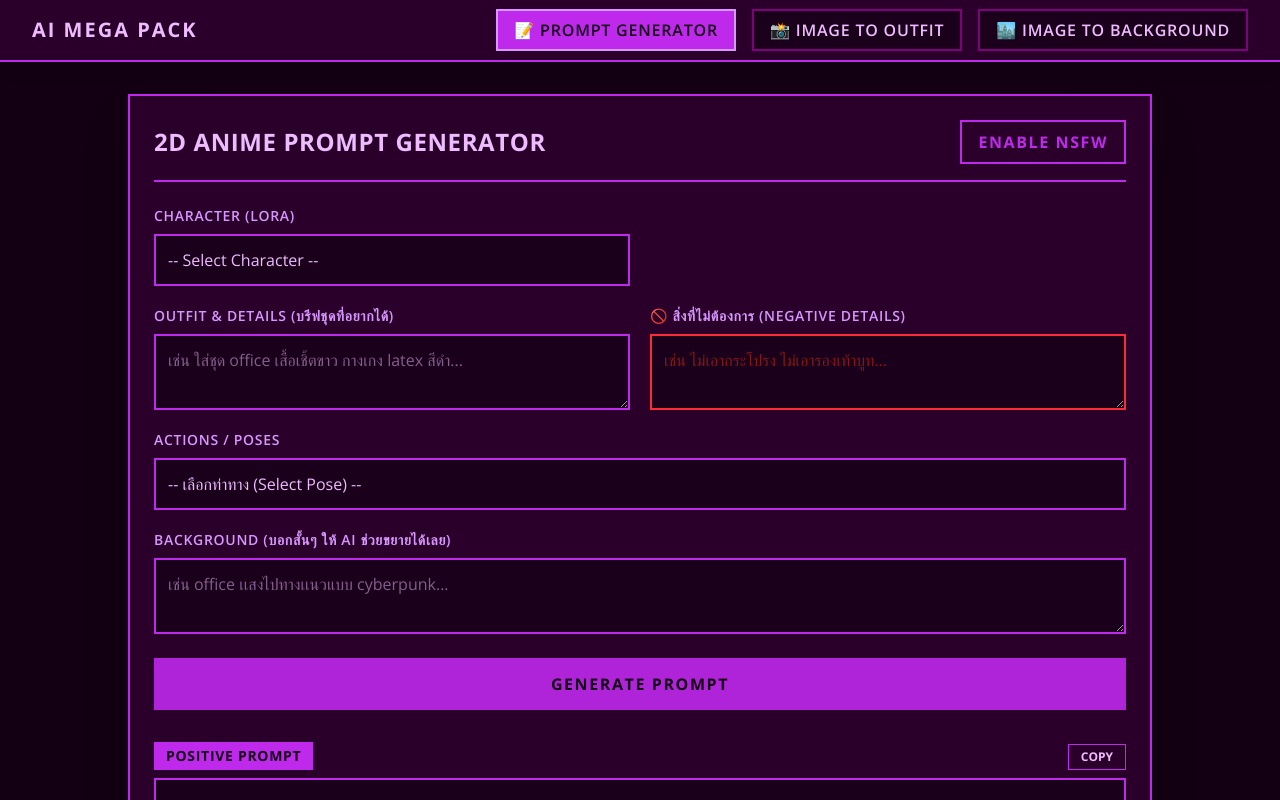
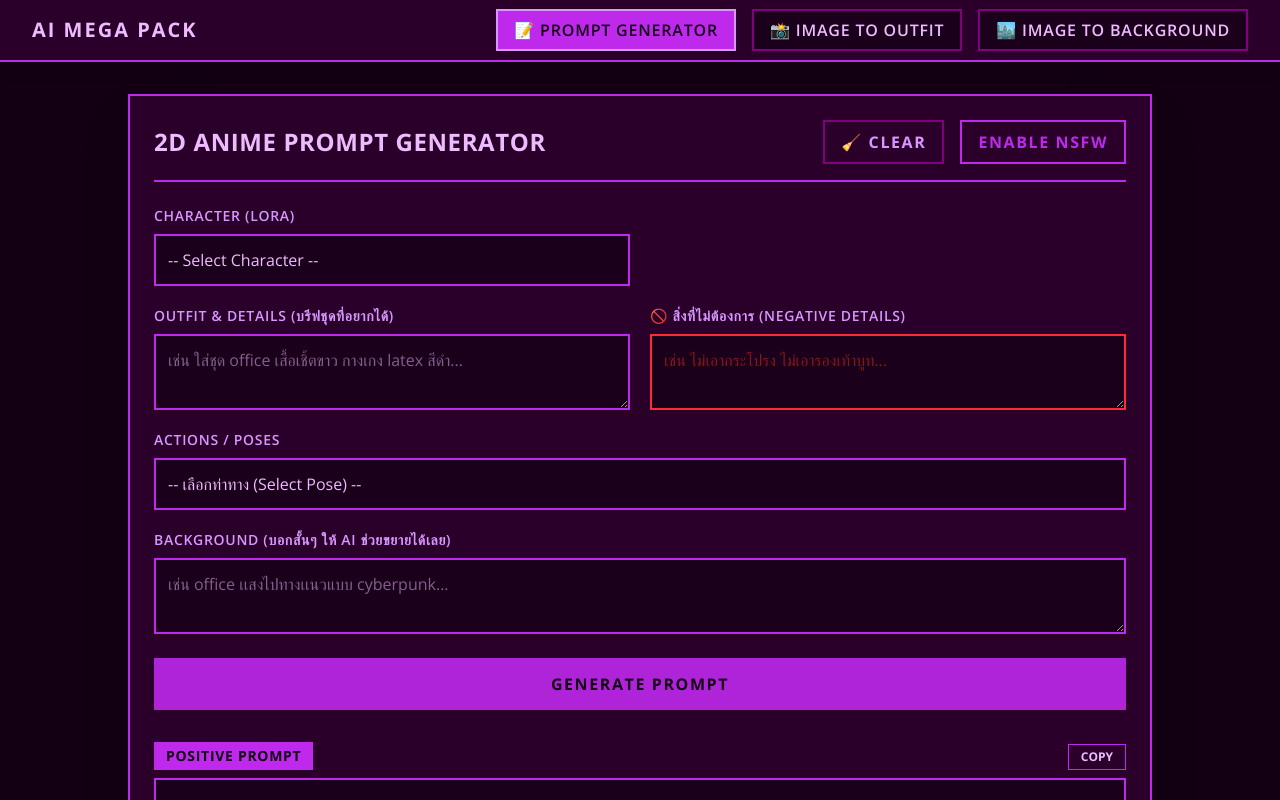
Before and after one commit to modsunxx/sd-prompt-gen, a Next.js app: page / in a window 1280 px wide. Shown: the top 800 px of the page. Built offline with nearby package versions, Linux system fonts and the light colour scheme.

Commit message:
Add: clear prompt function

```diff
--- a/src/app/page.tsx
+++ b/src/app/page.tsx
@@ -50,9 +50,7 @@ export default function PromptGenerator() {
 
     // eslint-disable-next-line
     if (savedSelections) setSelections(JSON.parse(savedSelections));
-    // eslint-disable-next-line
     if (savedPrompts) setPrompts(JSON.parse(savedPrompts));
-    // eslint-disable-next-line
     if (savedNsfw) setIsNsfw(JSON.parse(savedNsfw));
 
     setIsLoaded(true);
@@ -389,6 +387,24 @@ source_pony, source_furry, source_cartoon,
     setSelections((prev) => ({ ...prev, [name]: value }));
   };
 
+  // 🧹 ฟังก์ชันล้างข้อมูลทั้งหมด
+  const handleClear = () => {
+    if (window.confirm("คุณแน่ใจหรือไม่ว่าต้องการล้างข้อมูล Prompt ทั้งหมด?")) {
+      setSelections({
+        character: "",
+        outfit: "",
+        background: "",
+        negativeInput: "",
+        peopleCount: "1girl, solo",
+        posePreset: "",
+        action: "",
+      });
+      setPrompts({
+        positive: "",
+        negative: "",
+      });
+    }
+  };
   const generatePrompt = async () => {
     const apiKey = process.env.NEXT_PUBLIC_GROQ_API_KEY;
     if (!apiKey) {
@@ -607,6 +623,16 @@ Return ONLY a valid JSON object matching this exact structure: {"outfit": "...",
             )}
           </h1>
 
+          {/* 🚀 มัดรวมปุ่ม Clear และปุ่ม NSFW ไว้ด้วยกัน */}
+          <div className="flex items-center gap-4">
+            <button
+              onClick={handleClear}
+              className={`px-4 py-2 font-bold uppercase tracking-widest border-2 transition-all duration-300 bg-transparent ${theme.textMuted} ${theme.borderDim} hover:bg-white/10 hover:${theme.textMain}`}
+              title="ล้างข้อมูลทั้งหมด"
+            >
+              🧹 Clear
+            </button>
+
             <button
               onClick={() => setIsNsfw(!isNsfw)}
               className={`px-4 py-2 font-bold uppercase tracking-widest border-2 transition-all duration-300 ${
@@ -617,6 +643,7 @@ Return ONLY a valid JSON object matching this exact structure: {"outfit": "...",
             >
               {isNsfw ? "Disable NSFW" : "Enable NSFW"}
             </button>
+          </div>
         </div>
 
         <div className="space-y-5 mb-6">
```
Lines whose indentation alone changed are shown as unchanged.
